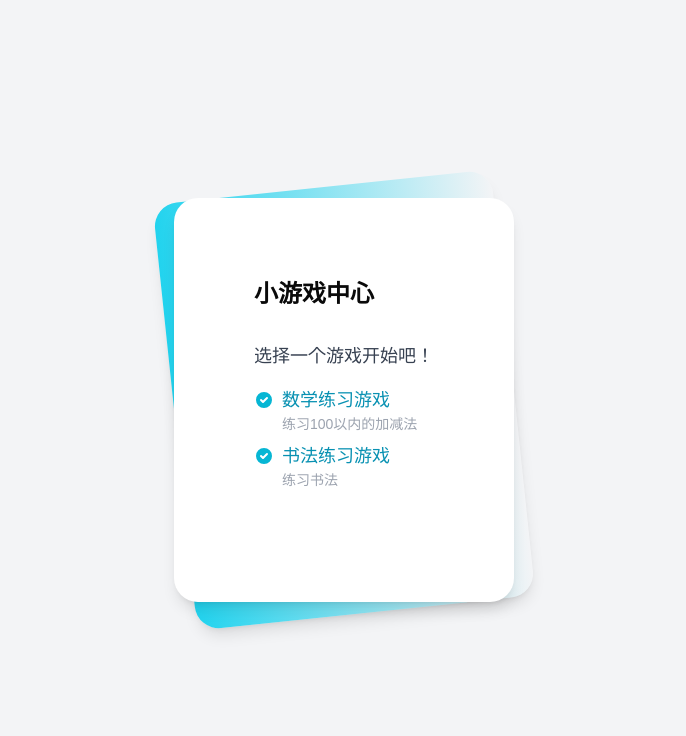
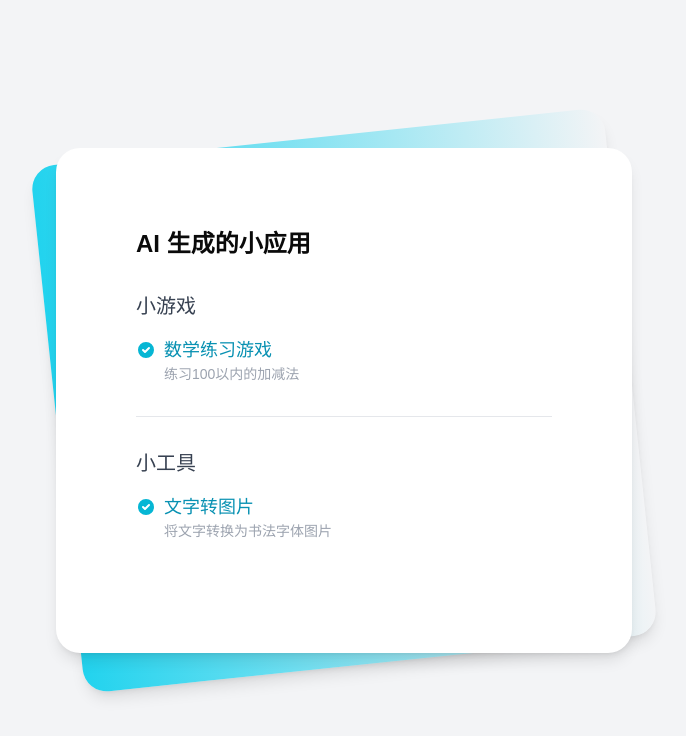
Before and after one commit to Chandler-Sun/GamesForKids, a Next.js app: page / in a window 1280 px wide. Shown: the top 736 px of the page, without its empty margins (296-982 px from the left). Built offline with nearby package versions, Linux system fonts and the light colour scheme.

Commit message:
fix: 修改首页样式,调整页面地址

```diff
--- a/src/app/page.tsx
+++ b/src/app/page.tsx
@@ -2,41 +2,49 @@ import React from 'react';
 import Link from 'next/link';
 
 const GamesDirectory = () => {
-  const games = [
+  const items = {
+    games: [
       { id: 'math-quiz-100', title: '数学练习游戏', description: '练习100以内的加减法' },
-    { id: 'chinese-calligraphy', title: '书法练习游戏', description: '练习书法' },
-  ];
+    ],
+    tools: [
+      { id: 'chinese-calligraphy', title: '文字转图片', description: '将文字转换为书法字体图片' },
+    ]
+  };
 
   return (
     <div className="min-h-screen bg-gray-100 py-6 flex flex-col justify-center sm:py-12">
-      <div className="relative py-3 sm:max-w-xl sm:mx-auto">
+      <div className="relative py-3 sm:max-w-xl sm:mx-auto w-full px-4 sm:px-0">
         <div className="absolute inset-0 bg-gradient-to-r from-cyan-400 to-light-blue-500 shadow-lg transform -skew-y-6 sm:skew-y-0 sm:-rotate-6 sm:rounded-3xl"></div>
         <div className="relative px-4 py-10 bg-white shadow-lg sm:rounded-3xl sm:p-20">
           <div className="max-w-md mx-auto">
             <div>
-              <h1 className="text-2xl font-semibold">小游戏中心</h1>
+              <h1 className="text-2xl font-semibold">AI 生成的小应用</h1>
             </div>
             <div className="divide-y divide-gray-200">
-              <div className="py-8 text-base leading-6 space-y-4 text-gray-700 sm:text-lg sm:leading-7">
-                <p>选择一个游戏开始吧！</p>
+              {Object.entries(items).map(([category, categoryItems]) => (
+                <div key={category} className="py-8 text-base leading-6 space-y-4 text-gray-700 sm:text-lg sm:leading-7">
+                  <h2 className="text-xl font-medium capitalize">
+                    {category === 'games' ? '小游戏' : '小工具'}
+                  </h2>
                   <ul className="list-disc space-y-2">
-                  {games.map((game) => (
-                    <li key={game.id} className="flex items-start">
+                    {categoryItems.map((item) => (
+                      <li key={item.id} className="flex items-start">
                         <span className="h-6 flex items-center sm:h-7">
                           <svg className="flex-shrink-0 h-5 w-5 text-cyan-500" viewBox="0 0 20 20" fill="currentColor">
                             <path fillRule="evenodd" d="M10 18a8 8 0 100-16 8 8 0 000 16zm3.707-9.293a1 1 0 00-1.414-1.414L9 10.586 7.707 9.293a1 1 0 00-1.414 1.414l2 2a1 1 0 001.414 0l4-4z" clipRule="evenodd" />
                           </svg>
                         </span>
                         <p className="ml-2">
-                        <Link href={`/games/${game.id}`} className="text-cyan-600 hover:text-cyan-700 transition-colors duration-200">
-                          {game.title}
+                          <Link href={`/${category}/${item.id}`} className="text-cyan-600 hover:text-cyan-700 transition-colors duration-200">
+                            {item.title}
                           </Link>
-                        <span className="block text-gray-400 text-sm">{game.description}</span>
+                          <span className="block text-gray-400 text-sm">{item.description}</span>
                         </p>
                       </li>
                     ))}
                   </ul>
                 </div>
+              ))}
             </div>
           </div>
         </div>
```
Also changed, not shown: src/app/tools/chinese-calligraphy/page.module.css (added), src/app/tools/chinese-calligraphy/page.tsx (renamed from src/app/games/chinese-calligraphy/page.tsx). Lines whose indentation alone changed are shown as unchanged.
